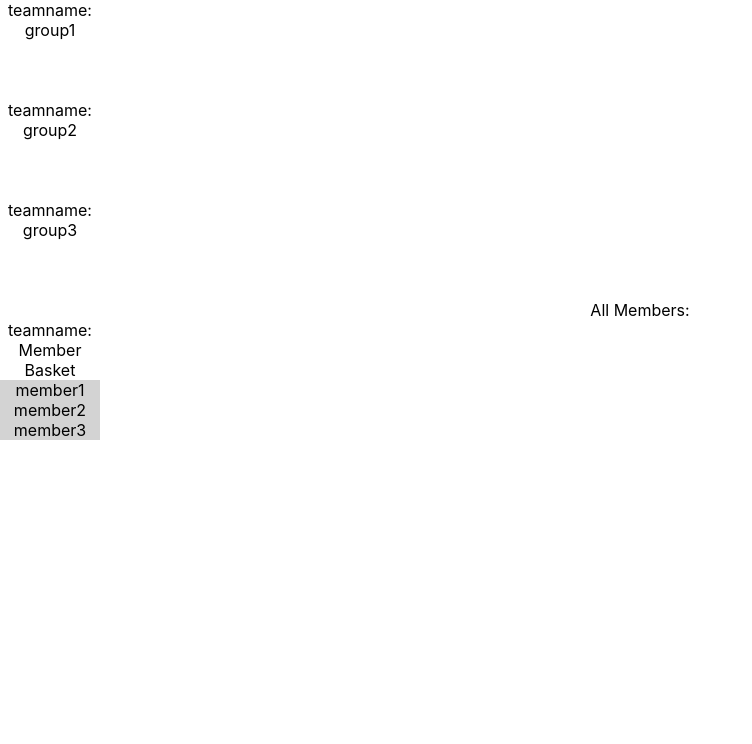
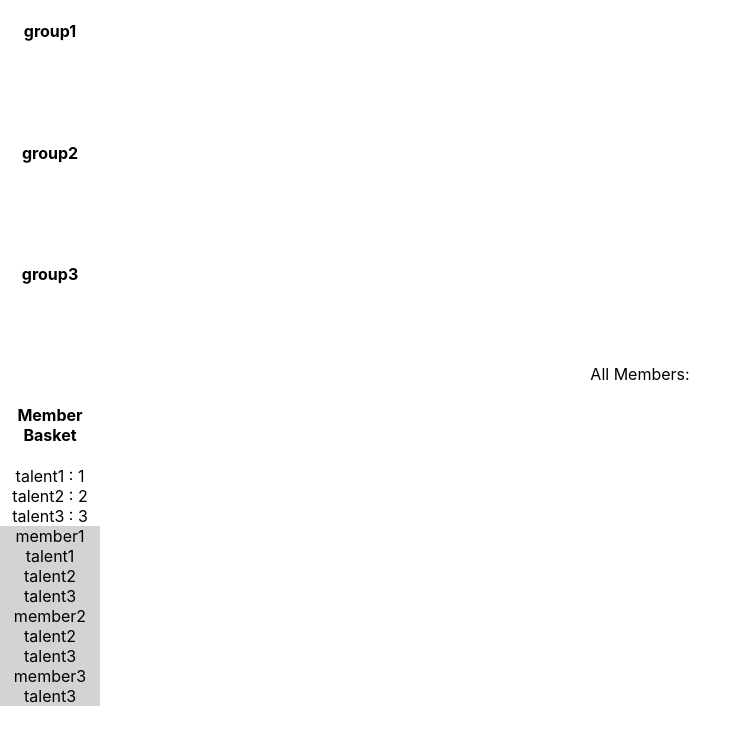
Before and after one commit to Rakk4403/project-talents, a React (Create React App) app in the folder frontend/composer/: page / in a window 1280 px wide. Shown: the top 744 px of the page, without its empty margins (0-752 px from the left). Built offline with nearby package versions, Linux system fonts and the light colour scheme.

Commit message:
talent 데이터타입 추가 및 Group 내 출력

```diff
--- a/frontend/composer/src/App.js
+++ b/frontend/composer/src/App.js
@@ -16,7 +16,7 @@ function App({data}) {
           const members = Object.values(data).filter((elem) => elem.parent === key);
           return (
             <Group
-              // data={data}
+              data={data}
               key={key}
               groupId={key}
               title={value.title}
@@ -26,6 +26,7 @@ function App({data}) {
         })}
         All Members:
         <Group
+          data={data}
           title={'Member Basket'}
           members={Object.values(data)
             .filter((elem) => !elem.parent && elem.type === ItemTypes.Member)}
--- a/frontend/composer/src/component/Group.jsx
+++ b/frontend/composer/src/component/Group.jsx
@@ -3,7 +3,7 @@ import {ItemTypes} from "../data/types";
 import {addElem} from "../data/Data";
 import Member from "./Member";
 
-function Group({ groupId, title, members, color }) {
+function Group({ groupId, title, members, color, data }) {
   const [{ isOver }, drop] = useDrop(() => ({
     accept: ItemTypes.Member,
     drop: (item, monitor) => {
@@ -15,6 +15,20 @@ function Group({ groupId, title, members, color }) {
     }),
   }), [])
 
+  let talentsForMembers = [];
+  members.forEach(member => {
+    if (member.children) {
+      talentsForMembers = talentsForMembers.concat(member.children);
+    }
+  })
+  console.log('talentsForMembers', talentsForMembers);
+  const talentCountMap = {};
+  talentsForMembers.forEach(talentId => {
+    if (!talentCountMap[talentId]) {
+      talentCountMap[talentId] = 0
+    }
+    talentCountMap[talentId] += 1;
+  })
   return (
     <div
       ref={drop}
@@ -25,12 +39,17 @@ function Group({ groupId, title, members, color }) {
         height: 100,
       }}
     >
-      teamname: {title}
+      <h4>{title}</h4>
+      <div>
+        {Object.keys(talentCountMap).map(key => <div>{`${data[key].title} : ${talentCountMap[key]}`}</div>)}
+      </div>
       {members && members.map((user) => (
         <Member
           key={user.id}
           title={user.title}
           memberId={user.id}
+          talentIds={user.children}
+          data={data}
         >
         </Member>
       ))}
@@ -49,4 +68,8 @@ function Group({ groupId, title, members, color }) {
   )
 }
 
+Group.defaultProps = {
+  data: {},
+}
+
 export default Group;
--- a/frontend/composer/src/component/Member.jsx
+++ b/frontend/composer/src/component/Member.jsx
@@ -1,18 +1,16 @@
-import PropTypes from "prop-types";
 import {useDrag} from "react-dnd";
 import {ItemTypes} from "../data/types";
 
-
-function Member (props) {
-  const [{ isDragging }, drag] = useDrag(() => ({
+function Member({ memberId, title, talentIds, data }) {
+  const [{isDragging}, drag] = useDrag(() => ({
     type: ItemTypes.Member,
-    item: { memberId: props.memberId },
+    item: {memberId: memberId},
     collect: (monitor) => ({
       isDragging: !!monitor.isDragging()
     })
   }))
 
-
+  const talents = Object.values(data).filter((elem) => talentIds.includes(elem.id));
   return (
     <div
       ref={drag}
@@ -20,16 +18,16 @@ function Member (props) {
         opacity: isDragging ? 0.3 : 1,
         backgroundColor: 'lightgray',
         width: 100,
-          height: 20,
       }}>
-        {props.title}
+      {title}
+      {talents.map((talent) => <div>{talent.title}</div>)}
     </div>
   )
 }
 
-Member.propTypes = {
-  title: PropTypes.string,
-  memberId: PropTypes.number,
+Member.defaultProps = {
+  data: {},
+  talentIds: [],
 }
 
 export default Member;
--- a/frontend/composer/src/data/Data.js
+++ b/frontend/composer/src/data/Data.js
@@ -4,9 +4,12 @@ const Data = {
   'g0': { id: 'g0', parent: null, children: [], title: 'group1', type: ItemTypes.Group },
   'g1': { id: 'g1',  parent: null, children: [], title: 'group2', type: ItemTypes.Group },
   'g2': { id: 'g2',  parent: null, children: [], title: 'group3', type: ItemTypes.Group },
-  'm0': { id: 'm0',  parent: null, children: [], title: 'member1', type: ItemTypes.Member },
-  'm1': { id: 'm1',  parent: null, children: [], title: 'member2', type: ItemTypes.Member },
-  'm2': { id: 'm2',  parent: null, children: [], title: 'member3', type: ItemTypes.Member },
+  'm0': { id: 'm0',  parent: null, children: ['t0', 't1', 't2'], title: 'member1', type: ItemTypes.Member },
+  'm1': { id: 'm1',  parent: null, children: ['t1', 't2'], title: 'member2', type: ItemTypes.Member },
+  'm2': { id: 'm2',  parent: null, children: ['t2'], title: 'member3', type: ItemTypes.Member },
+  't0': { id: 't0', title: 'talent1', type:ItemTypes.Talent },
+  't1': { id: 't1', title: 'talent2', type:ItemTypes.Talent },
+  't2': { id: 't2', title: 'talent3', type:ItemTypes.Talent },
 };
 
 
--- a/frontend/composer/src/data/types.jsx
+++ b/frontend/composer/src/data/types.jsx
@@ -1,4 +1,5 @@
 export const ItemTypes = {
   Member: 'member',
   Group: 'group',
+  Talent: 'talent',
 };
```
Lines whose indentation alone changed are shown as unchanged.
